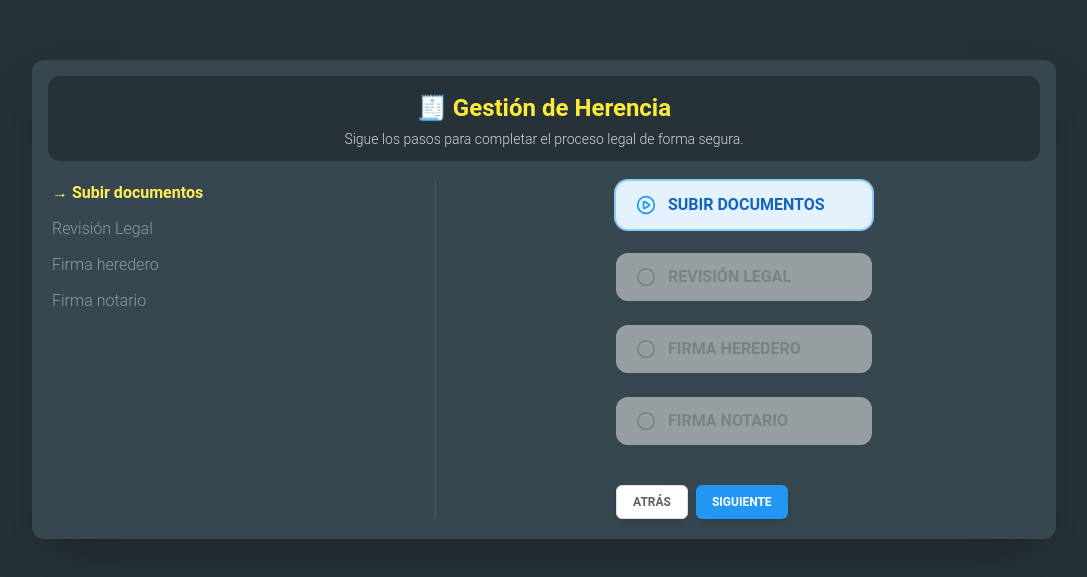
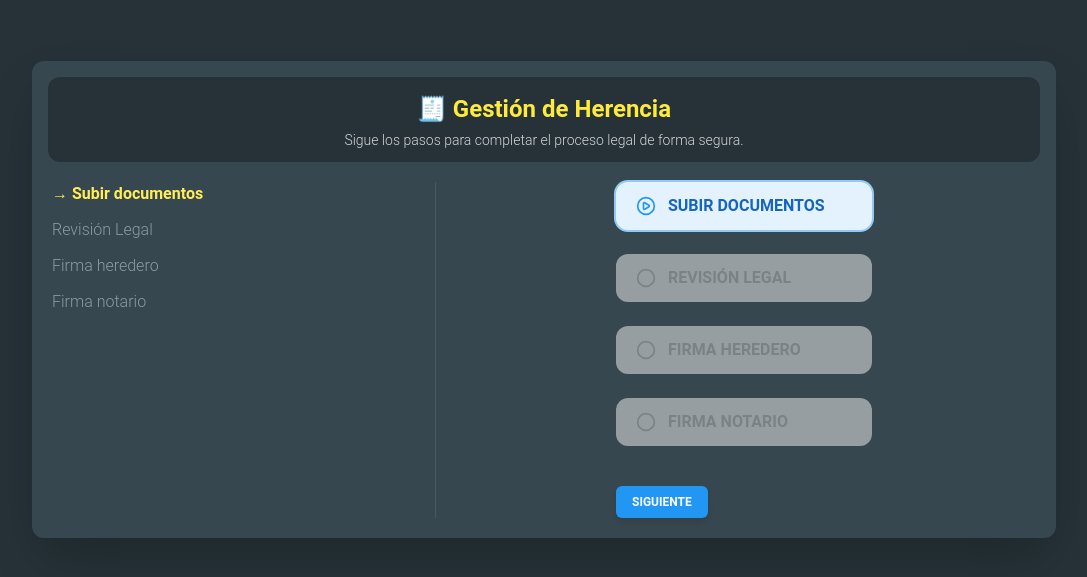
Before and after one commit to adrilerna94/challenge-Heredamos, a Next.js app: page /herencia in a window 1280 px wide. Shown: the part 101-678 px from the top of the page, without its empty margins (96-1183 px from the left). Built offline with nearby package versions, Linux system fonts and the light colour scheme.

Commit message:
fix: :bug: fix isFirstStep prop

```diff
--- a/src/components/Stepper/Stepper.jsx
+++ b/src/components/Stepper/Stepper.jsx
@@ -46,7 +46,8 @@ export default function Stepper() {
                 onNext= {handleNext}
                 onPrev={prevStep}
                 onlyBack={isFinished}
-                isLastStep= {current == steps.length - 1}
+                isLastStep= {current === steps.length - 1}
+                isFirstStep= {current === 0 }
             />
 
             <SuccessModal
```
